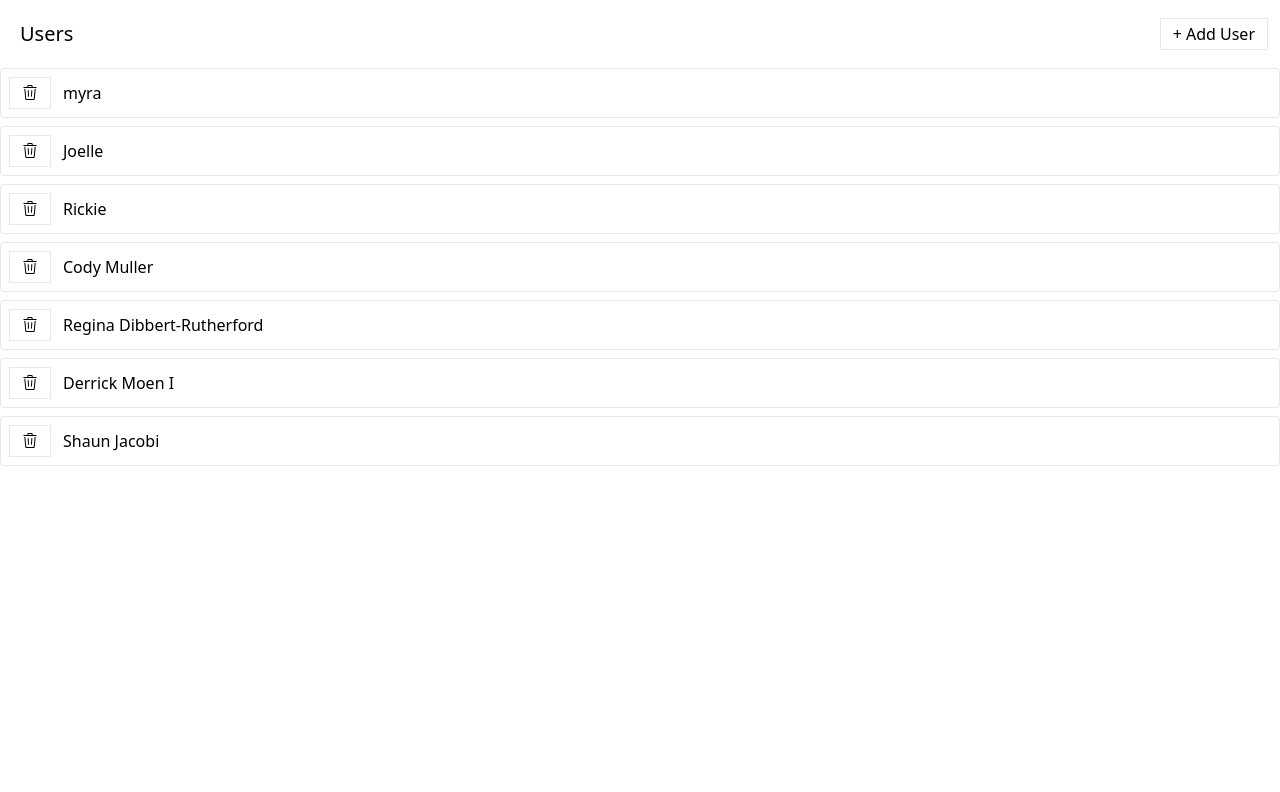
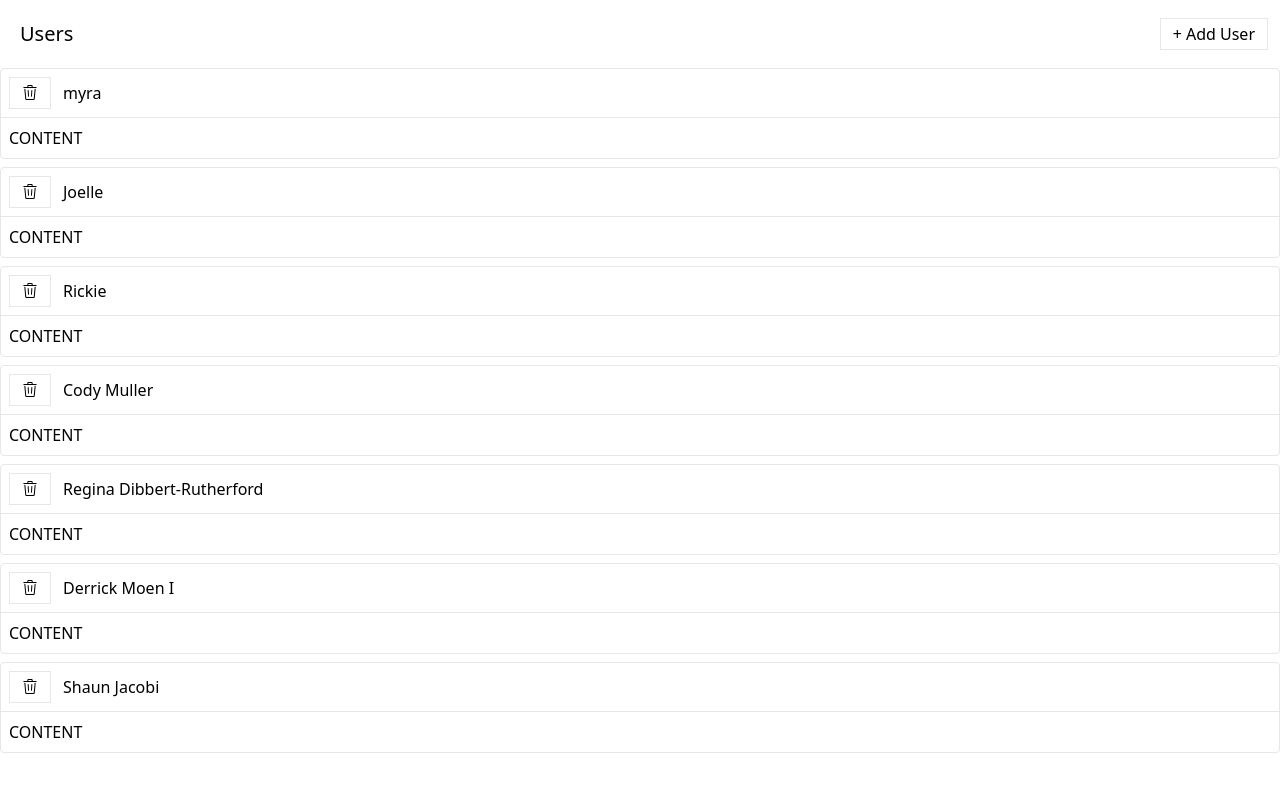
Before and after one commit to numberwang55/media-vite, a React (Vite) app: page / in a window 1280 px wide. Shown: the top 792 px of the page. Built offline with nearby package versions, Linux system fonts and the light colour scheme; data requests are answered from the project's data file.

Commit message:
Rendering ExpandablePanel in UsersListItem

```diff
--- a/src/components/UsersListItem.jsx
+++ b/src/components/UsersListItem.jsx
@@ -2,6 +2,7 @@ import { GoTrash } from "react-icons/go";
 import Button from "./Button";
 import { deleteUser } from "../store";
 import useThunk from "../hooks/use-thunk";
+import ExpandablePanel from "./ExpandablePanel";
 
 export default function UsersListItem({ user }) {
   const [doDeleteUser, isLoading, error] = useThunk(deleteUser);
@@ -10,10 +11,8 @@ export default function UsersListItem({ user }) {
     doDeleteUser(user);
   };
 
-  return (
-    <div className="mb-2 border rounded">
-      <div className="flex p-2 justify-between items-center cursor-pointer">
-        <div className="flex flex-row items-center justify-between">
+  const header = (
+    <>
       {
         <Button className="mr-3" onClick={handleClick} loading={isLoading}>
           <GoTrash />
@@ -21,8 +20,8 @@ export default function UsersListItem({ user }) {
       }
       {error && <div>Error deleting user</div>}
       {user.name}
-        </div>
-      </div>
-    </div>
+    </>
   );
+
+  return <ExpandablePanel header={header}>CONTENT</ExpandablePanel>;
 }
```
Lines whose indentation alone changed are shown as unchanged.
